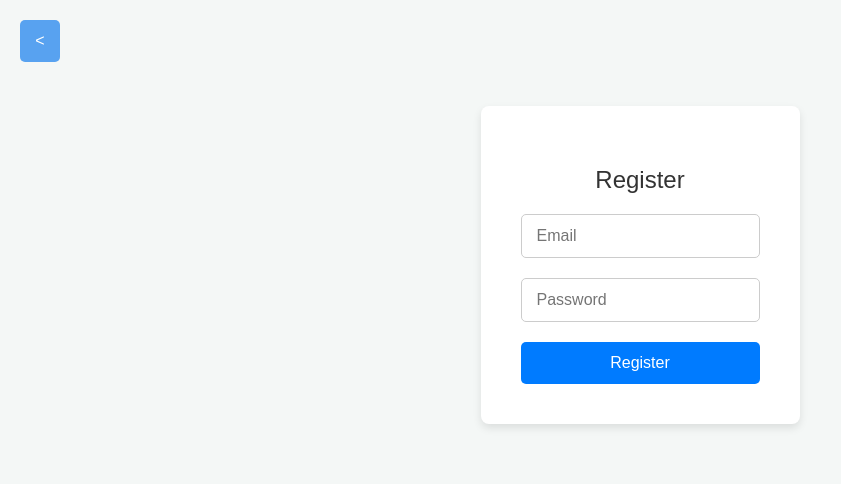
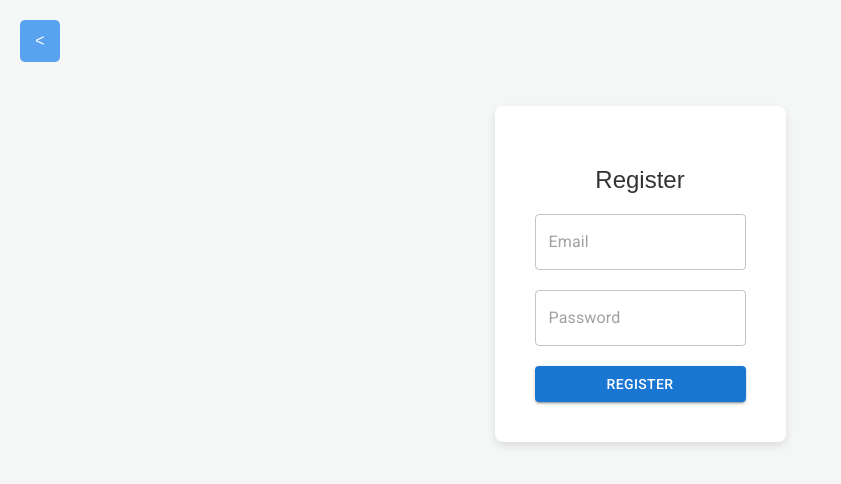
Before and after one commit to CodeJonesW/tubeScriptAiWebApp-v2, a React (Create React App) app: page / in a window 1280 px wide. Both pictures are taken after a click on the button "REGISTER". Shown: the top 484 px of the page, without its empty margins (0-841 px from the left). Built offline with nearby package versions, Linux system fonts and the light colour scheme.

Commit message:
refactor login and register to use mui - remove logs

```diff
--- a/src/components/Login.js
+++ b/src/components/Login.js
@@ -1,6 +1,7 @@
 import React, { useState } from "react";
 import axios from "axios";
 import { validateEmail } from "../utils/account_verify";
+import { Box, Button, TextField, FormGroup } from "@mui/material";
 
 const Login = ({ onLogin }) => {
   const [email, setEmail] = useState("");
@@ -22,19 +23,20 @@ const Login = ({ onLogin }) => {
       });
       const { access_token } = response.data;
       localStorage.setItem("authToken", access_token);
-      onLogin(access_token); // Notify App component of successful login
+      onLogin(access_token);
     } catch (err) {
       setError("Login failed. Please check your credentials.");
     }
   };
 
   return (
-    <div className="form-container">
+    <Box className="form-container">
       <h2 className="form-title">Login</h2>
       {error && <p className="error-message">{error}</p>}
       <form onSubmit={handleLogin}>
-        <div className="input-group">
-          <input
+        <FormGroup>
+          <Box className="input-group">
+            <TextField
               type="email"
               placeholder="Email"
               value={email}
@@ -42,9 +44,9 @@ const Login = ({ onLogin }) => {
               className="form-input"
               required
             />
-        </div>
-        <div className="input-group">
-          <input
+          </Box>
+          <Box className="input-group">
+            <TextField
               type="password"
               placeholder="Password"
               value={password}
@@ -52,12 +54,13 @@ const Login = ({ onLogin }) => {
               className="form-input"
               required
             />
-        </div>
-        <button type="submit" className="primary-button">
+          </Box>
+          <Button type="submit" variant="contained" className="primary-button">
             Login
-        </button>
+          </Button>
+        </FormGroup>
       </form>
-    </div>
+    </Box>
   );
 };
 
--- a/src/components/Register.js
+++ b/src/components/Register.js
@@ -1,6 +1,7 @@
 import React, { useState } from "react";
 import axios from "axios";
 import { validateEmail } from "../utils/account_verify";
+import { Box, FormGroup, Button, TextField } from "@mui/material";
 
 const Register = ({ onRegister }) => {
   const [email, setEmail] = useState("");
@@ -28,12 +29,13 @@ const Register = ({ onRegister }) => {
   };
 
   return (
-    <div className="form-container">
+    <Box className="form-container">
       <h2 className="form-title">Register</h2>
       {error && <p className="error-message">{error}</p>}
       <form onSubmit={handleRegister}>
-        <div className="input-group">
-          <input
+        <FormGroup>
+          <Box className="input-group">
+            <TextField
               type="email"
               placeholder="Email"
               value={email}
@@ -41,9 +43,9 @@ const Register = ({ onRegister }) => {
               className="form-input"
               required
             />
-        </div>
-        <div className="input-group">
-          <input
+          </Box>
+          <Box className="input-group">
+            <TextField
               type="password"
               placeholder="Password"
               value={password}
@@ -51,12 +53,13 @@ const Register = ({ onRegister }) => {
               className="form-input"
               required
             />
-        </div>
-        <button type="submit" className="primary-button">
+          </Box>
+          <Button type="submit" variant="contained" className="primary-button">
             Register
-        </button>
+          </Button>
+        </FormGroup>
       </form>
-    </div>
+    </Box>
   );
 };
 
```
Also changed, not shown: 2 other files (tests, documents, lock files or other folders). Lines whose indentation alone changed are shown as unchanged.
